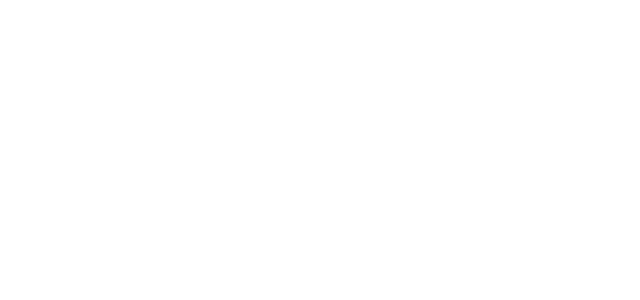
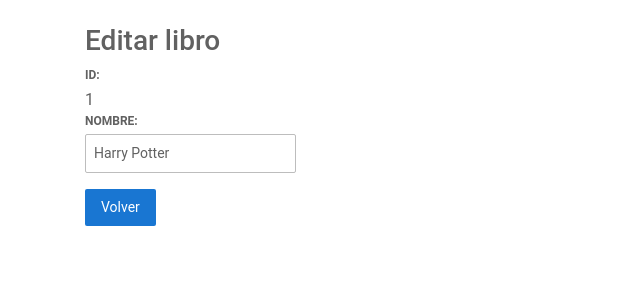
Before and after one commit to alexgs88/personalbookchallenge, an Angular app: page /book/1 in a window 1280 px wide. Before the commit this address led to /. Shown: the top 300 px of the page, without its empty margins (0-640 px from the left). Built offline with nearby package versions, Linux system fonts and the light colour scheme.

Commit message:
10 files modified, 2 added, 1 deleted

```diff
--- /dev/null
+++ b/src/app/app-routing.module.ts
@@ -0,0 +1,21 @@
+import { NgModule }             from '@angular/core';
+import { RouterModule, Routes } from '@angular/router';
+
+const appRoutes: Routes = [
+  { path: '',   redirectTo: '/books', pathMatch: 'full' }
+];
+
+@NgModule({
+  imports: [
+    RouterModule.forRoot(
+      appRoutes,
+      {
+        enableTracing: false, // <-- debugging purposes only
+      }
+    )
+  ],
+  exports: [
+    RouterModule
+  ]
+})
+export class AppRoutingModule { }
--- a/src/app/app.component.html
+++ b/src/app/app.component.html
@@ -1,5 +1,7 @@
 <div class="container">
-  <router-outlet></router-outlet>
+	<div [@routeAnimation]="getAnimationData(routerOutlet)">
+		<router-outlet #routerOutlet="outlet"></router-outlet>
+	</div>
 </div>
 
 <!--
--- a/src/app/app.component.ts
+++ b/src/app/app.component.ts
@@ -1,11 +1,18 @@
 import { Component } from '@angular/core';
+import { RouterOutlet } from '@angular/router';
+import { slideInAnimation } from './animations';
 
 @Component({
   selector: 'app-root',
   templateUrl: './app.component.html',
-  styleUrls: [ './app.component.css' ]
+  styleUrls: [ './app.component.css' ],
+  animations: [ slideInAnimation ]
 })
-export class AppComponent  {}
+export class AppComponent  {
+  getAnimationData(outlet: RouterOutlet) {
+    return outlet && outlet.activatedRouteData && outlet.activatedRouteData['animation'];
+  }
+}
 
 
 /*
--- a/src/app/challenge/book-detail/book-detail.component.html
+++ b/src/app/challenge/book-detail/book-detail.component.html
@@ -1,12 +1,19 @@
-<!-- <div *ngIf="book$ | async as book">
-  <h3>"{{ book.name }}"</h3>
-  <div>
-    <label>Id: </label>{{ book.id }}</div>
-  <div>
-    <label>Nombre: </label>
-    <input [(ngModel)]="book.name" placeholder="name"/>
+<div *ngIf="book$ | async as book">
+	<h3>
+		<span *ngIf="!book.id">Nuevo libro</span>
+		<span *ngIf="book.id">Editar libro</span>
+	</h3>
+	<div *ngIf="book.id">
+		<label>Id: </label>{{ book.id }}
+	</div>
+	<div>
+		<label>Nombre: </label>
+		<input [(ngModel)]="book.name" placeholder="Nombre"/>
   </div>
-  <p>
-    <button (click)="gotoBooks(book)">Volver</button>
-  </p>
-</div> -->
+		<p *ngIf="!book.id">
+			<button (click)="addBook(book)">Añadir</button>
+		</p>
+	</div>
+	<p>
+		<button (click)="gotoBooks(book)">Volver</button>
+	</p>
--- a/src/app/challenge/book-detail/book-detail.component.ts
+++ b/src/app/challenge/book-detail/book-detail.component.ts
@@ -1,15 +1,15 @@
-import { switchMap } from 'rxjs/operators';
-import { Component, OnInit } from '@angular/core';
-import { Router, ActivatedRoute, ParamMap } from '@angular/router';
-import { Observable } from 'rxjs';
+import { switchMap } from "rxjs/operators";
+import { Component, OnInit } from "@angular/core";
+import { Router, ActivatedRoute, ParamMap } from "@angular/router";
+import { Observable, of } from "rxjs";
 
-import { BookService }  from '../book.service';
-import { Book } from '../book';
+import { BookService } from "../book.service";
+import { Book } from "../book";
 
 @Component({
-  selector: 'app-book-detail',
-  templateUrl: './book-detail.component.html',
-  styleUrls: ['./book-detail.component.css']
+  selector: "app-book-detail",
+  templateUrl: "./book-detail.component.html",
+  styleUrls: ["./book-detail.component.css"]
 })
 export class BookDetailComponent implements OnInit {
   book$: Observable<Book>;
@@ -22,13 +22,21 @@
 
   ngOnInit() {
     this.book$ = this.route.paramMap.pipe(
-      switchMap((params: ParamMap) =>
-        this.service.getBook(params.get('id')))
+      switchMap((params: ParamMap) => {
+        var paramId = params.get("id");
+
+        if (paramId) return this.service.getBook(paramId);
+        else return of(new Book());
+      })
     );
   }
 
   gotoBooks(book: Book) {
     let bookId = book ? book.id : null;
-    this.router.navigate(['/books', { id: bookId }]);
+    this.router.navigate(["/books", { id: bookId }]);
+  }
+
+  addBook(book: Book) {
+
   }
 }
--- a/src/app/challenge/book-list/book-list.component.html
+++ b/src/app/challenge/book-list/book-list.component.html
@@ -16,9 +16,10 @@
 					</td>
 					<td>{{ book.authors }}</td>
 					<td>{{ book.points }}</td>
-          <td><a [routerLink]="['/hero', hero.id]">Editar</a></td>
+          <td><a [routerLink]="['/book', book.id]">Editar</a></td>
 				</tr>
 			</tbody>
 		</table>
+    <input type="button" (click)="newBook()" value="Añadir" />
 	</div>
 </div>
--- a/src/app/challenge/book-list/book-list.component.ts
+++ b/src/app/challenge/book-list/book-list.component.ts
@@ -3,7 +3,7 @@
 import { switchMap } from 'rxjs/operators';
 import { Book } from '../book'
 import { BookService }  from '../book.service';
-import { ActivatedRoute } from '@angular/router';
+import { Router, ActivatedRoute } from '@angular/router';
 
 @Component({
   selector: "app-book-list",
@@ -16,7 +16,8 @@
 
   constructor(
      private service: BookService,
-     private route: ActivatedRoute
+     private route: ActivatedRoute,
+     private router: Router
   ) {}
 
   ngOnInit() {
@@ -28,4 +29,8 @@
       })
     );
   }
+
+  newBook() {
+    this.router.navigate(['/book']);
+  }
 }
--- a/src/app/challenge/book.service.ts
+++ b/src/app/challenge/book.service.ts
@@ -24,6 +24,13 @@
       map((books: Book[]) => books.find(book => book.id === +id))
     );
   }
+
+  addBook (book: Book): Observable<Book> {
+  return this.http.post<Book>(this.booksUrl, book, httpOptions)
+    .pipe(
+      //catchError(this.handleError('addBook', hero))
+    );
+}
 }
 
 
--- a/src/app/challenge/book.ts
+++ b/src/app/challenge/book.ts
@@ -1,7 +1,9 @@
-export interface Book {
-  id: number;
-  name: string;
-  points: number;
-  genre_id: number;
-  authors: string[];
+export class Book {
+  constructor(
+    public id: number,
+    public name: string,
+    public points: number,
+    public genre_id: number,
+    public authors: string[]
+  ) {}
 }
--- a/src/app/challenge/books-routing.module.ts
+++ b/src/app/challenge/books-routing.module.ts
@@ -5,8 +5,9 @@
 import { BookDetailComponent }  from './book-detail/book-detail.component';
 
 const booksRoutes: Routes = [
-  { path: 'books',  component: BookListComponent, data: { animation: 'books' } },
-  { path: 'books/:id', component: BookDetailComponent, data: { animation: 'book' } }
+  { path: 'books',  component: BookListComponent },
+  { path: 'book', redirectTo: 'book/' },
+  { path: 'book/:id', component: BookDetailComponent }
 ];
 
 @NgModule({
```
Also changed, not shown: src/app/app.module.ts (+10 -7 lines), src/app/animations.ts (renamed from src/app/animation.ts).
